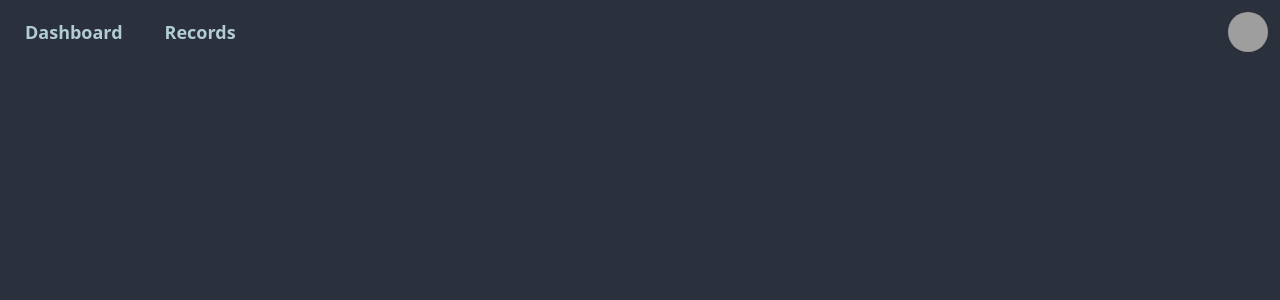
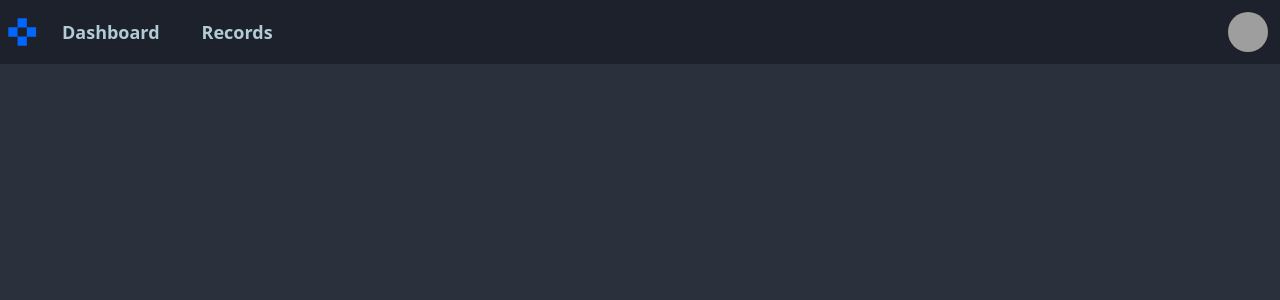
Before and after one commit to EnkhsaikhanCh/pinecone-fullstack-expense-tracker, a Next.js app in the folder expense-ui/: page / in a window 1280 px wide. Shown: the top 300 px of the page. Built offline with nearby package versions, Linux system fonts and the light colour scheme; grey boxes are pictures that could not be loaded.

Commit message:
New - Logo

```diff
--- a/expense-ui/components/Header.jsx
+++ b/expense-ui/components/Header.jsx
@@ -1,8 +1,12 @@
+import { Logo } from "./image/Logo";
+
 export function Header() {
   return (
+    <div className="bg-[#1C212B]">
       <div className="container mx-auto">
         <div className="navbar">
           <div className="flex flex-1 gap-2">
+            <Logo />
             <a href="http://localhost:3001" className="btn btn-ghost text-lg">
               Dashboard
             </a>
@@ -29,5 +33,6 @@ export function Header() {
           </div>
         </div>
       </div>
+    </div>
   );
 }
--- /dev/null
+++ b/expense-ui/components/image/Logo.jsx
@@ -0,0 +1,16 @@
+export function Logo() {
+  return (
+    <svg
+      width="29"
+      height="28"
+      viewBox="0 0 29 28"
+      fill="none"
+      xmlns="http://www.w3.org/2000/svg"
+    >
+      <path
+        d="M18.8296 9.36772V0.300781H9.56514V9.36772H0.300659V18.6322H9.56514V27.6991H18.8296V18.6322H28.0941V9.36772H18.8296ZM18.8296 18.4347H9.56514V9.56665H18.8296V18.4347Z"
+        fill="#0166FF"
+      />
+    </svg>
+  );
+}
```
Lines whose indentation alone changed are shown as unchanged.
